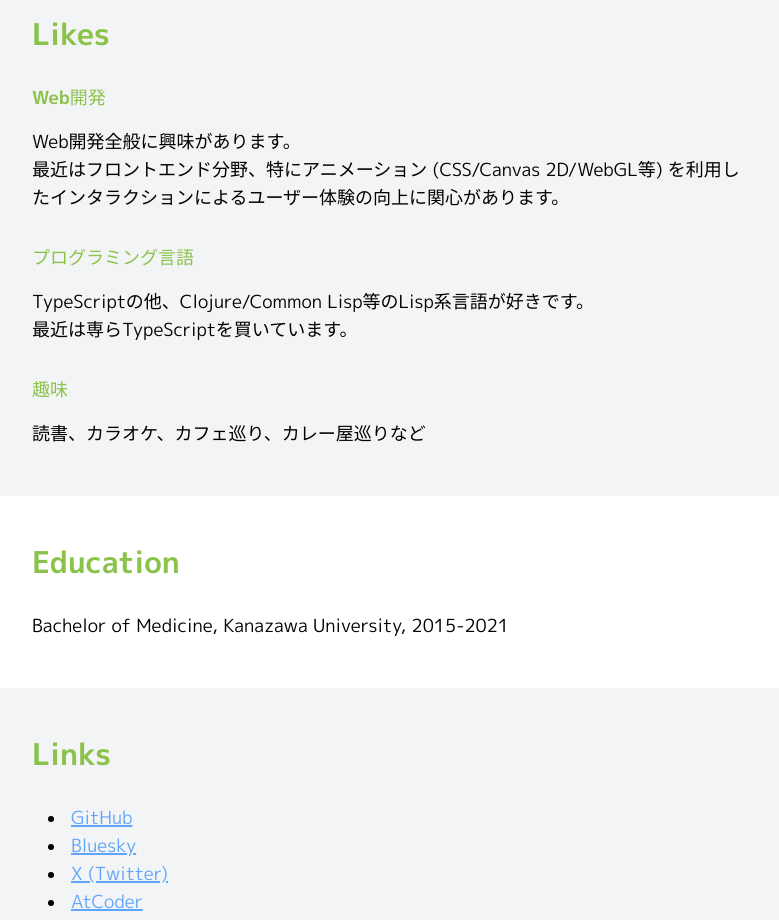
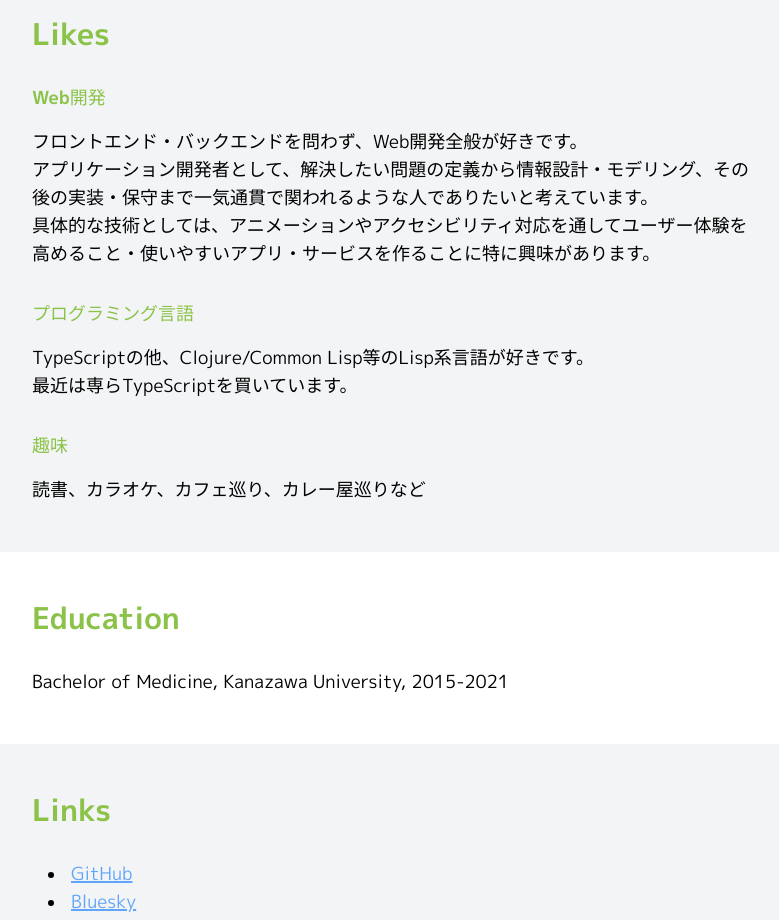
Before and after one commit to motoshira/motoshira.github.io, a React (Vite) app: page / in a window 1280 px wide. Shown: the part 1220-2140 px from the top of the page, without its empty margins (248-1027 px from the left). Built offline with nearby package versions, Linux system fonts and the light colour scheme; the HTML template or start-up script is replaced by a standard one.

Commit message:
Fix contents

```diff
--- a/src/App.tsx
+++ b/src/App.tsx
@@ -94,11 +94,11 @@ function App() {
                 <Heading3>Web開発</Heading3>
                 <p>
                   <Text1>
-                    Web開発全般に興味があります。
+                    フロントエンド・バックエンドを問わず、Web開発全般が好きです。
                     <br />
-                    最近はフロントエンド分野、特にアニメーション (CSS/Canvas
-                    2D/WebGL等)
-                    を利用したインタラクションによるユーザー体験の向上に関心があります。
+                    アプリケーション開発者として、解決したい問題の定義から情報設計・モデリング、その後の実装・保守まで一気通貫で関われるような人でありたいと考えています。
+                    <br />
+                    具体的な技術としては、アニメーションやアクセシビリティ対応を通してユーザー体験を高めること・使いやすいアプリ・サービスを作ることに特に興味があります。
                   </Text1>
                 </p>
               </SubSectionWrap>
```
